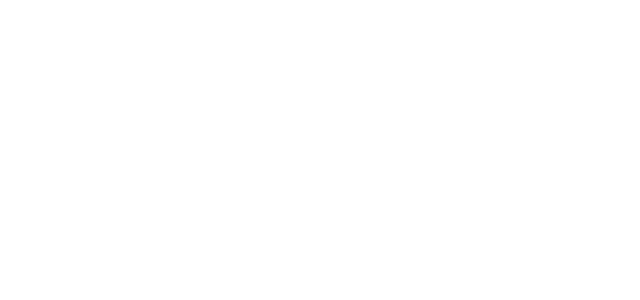
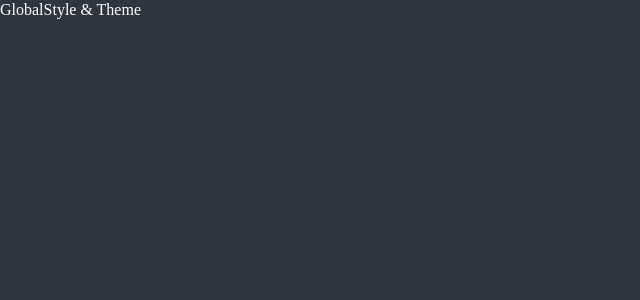
Before and after one commit to ccmonxx/trello-clone, a React (Create React App) app: page / in a window 1280 px wide. Shown: the top 300 px of the page, without its empty margins (0-640 px from the left). Built offline with nearby package versions, Linux system fonts and the light colour scheme.

Commit message:
GlobalStyle & Theme

```diff
--- a/package.json
+++ b/package.json
@@ -13,6 +13,8 @@
 		"react": "^17.0.2",
 		"react-dom": "^17.0.2",
 		"react-scripts": "5.0.1",
+		"styled-components": "^5.3.6",
+		"styled-reset": "^4.4.4",
 		"typescript": "^4.9.4",
 		"web-vitals": "^2.1.4"
 	},
@@ -39,5 +41,8 @@
 			"last 1 firefox version",
 			"last 1 safari version"
 		]
+	},
+	"devDependencies": {
+		"@types/styled-components": "^5.1.26"
 	}
 }
--- a/src/App.tsx
+++ b/src/App.tsx
@@ -1,7 +1,7 @@
 import React from "react";
 
 function App() {
-	return <div></div>;
+	return <div>GlobalStyle & Theme</div>;
 }
 
 export default App;
--- a/src/index.tsx
+++ b/src/index.tsx
@@ -1,9 +1,12 @@
 import React from "react";
 import ReactDOM from "react-dom";
 import App from "./App";
+import { GlobalStyle } from "./styles/GlobalStyle";
+import { darkTheme } from "./styles/theme";
 
 ReactDOM.render(
 	<React.StrictMode>
+		<GlobalStyle theme={darkTheme} />
 		<App />
 	</React.StrictMode>,
 	document.getElementById("root")
--- /dev/null
+++ b/src/styles/GlobalStyle.tsx
@@ -0,0 +1,18 @@
+import { createGlobalStyle } from "styled-components";
+import reset from "styled-reset";
+
+export const GlobalStyle = createGlobalStyle`
+    ${reset};
+    * {
+        box-sizing: border-box;
+    }
+    body {
+        background-color: ${(props) => props.theme.bgColor};
+        color: ${(props) => props.theme.textColor};
+        line-height: 1.2;
+    }
+    a {
+        color: inherit;
+        text-decoration: none;
+    }
+`;
--- /dev/null
+++ b/src/styles/theme.ts
@@ -0,0 +1,6 @@
+import { DefaultTheme } from "styled-components";
+
+export const darkTheme: DefaultTheme = {
+	bgColor: "#2f3640",
+	textColor: "#fff",
+};
```
Also changed, not shown: src/styles/styled.d.ts (added, +8 -0 lines), 2 other files (tests, documents, lock files or other folders).
